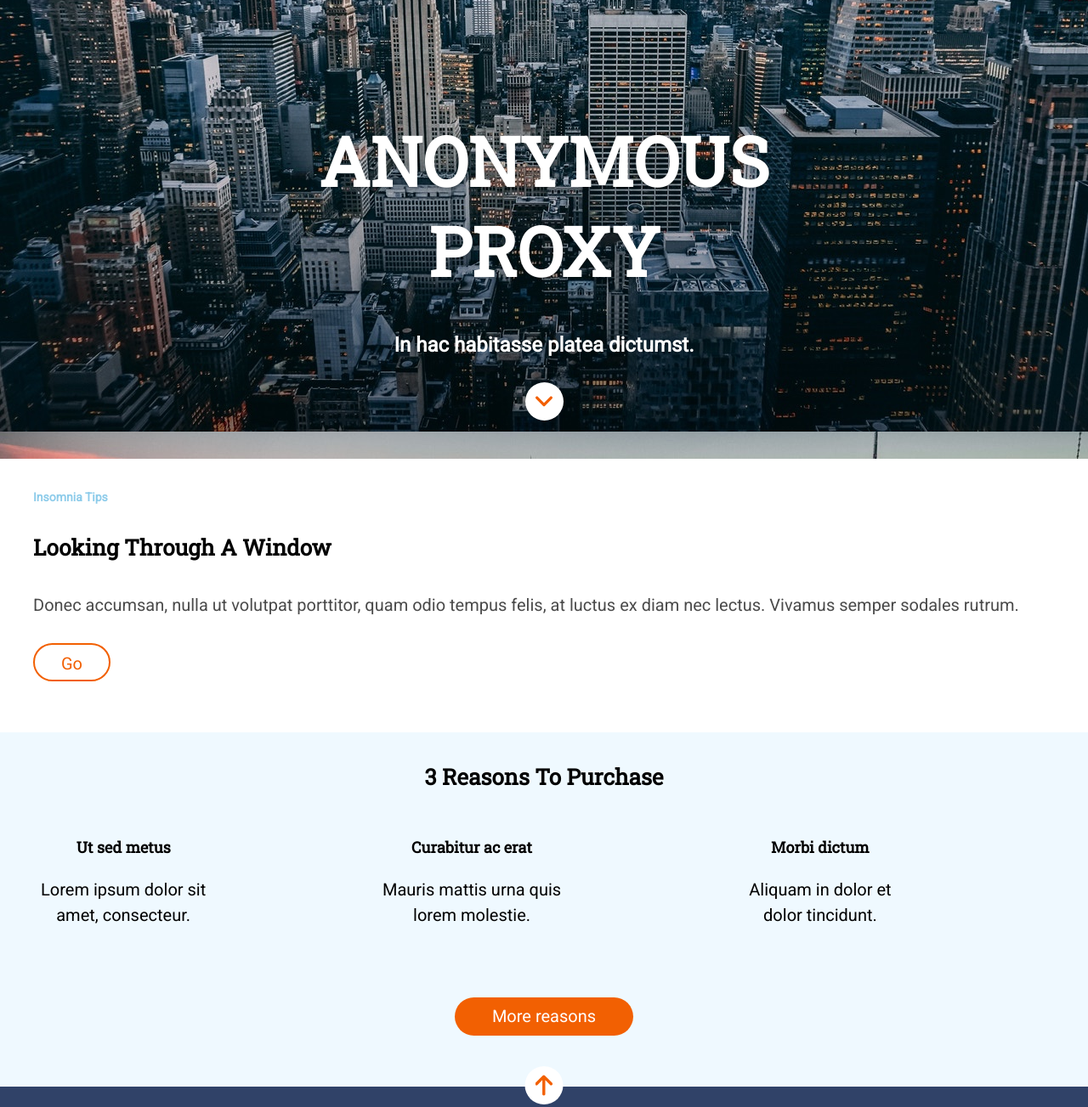
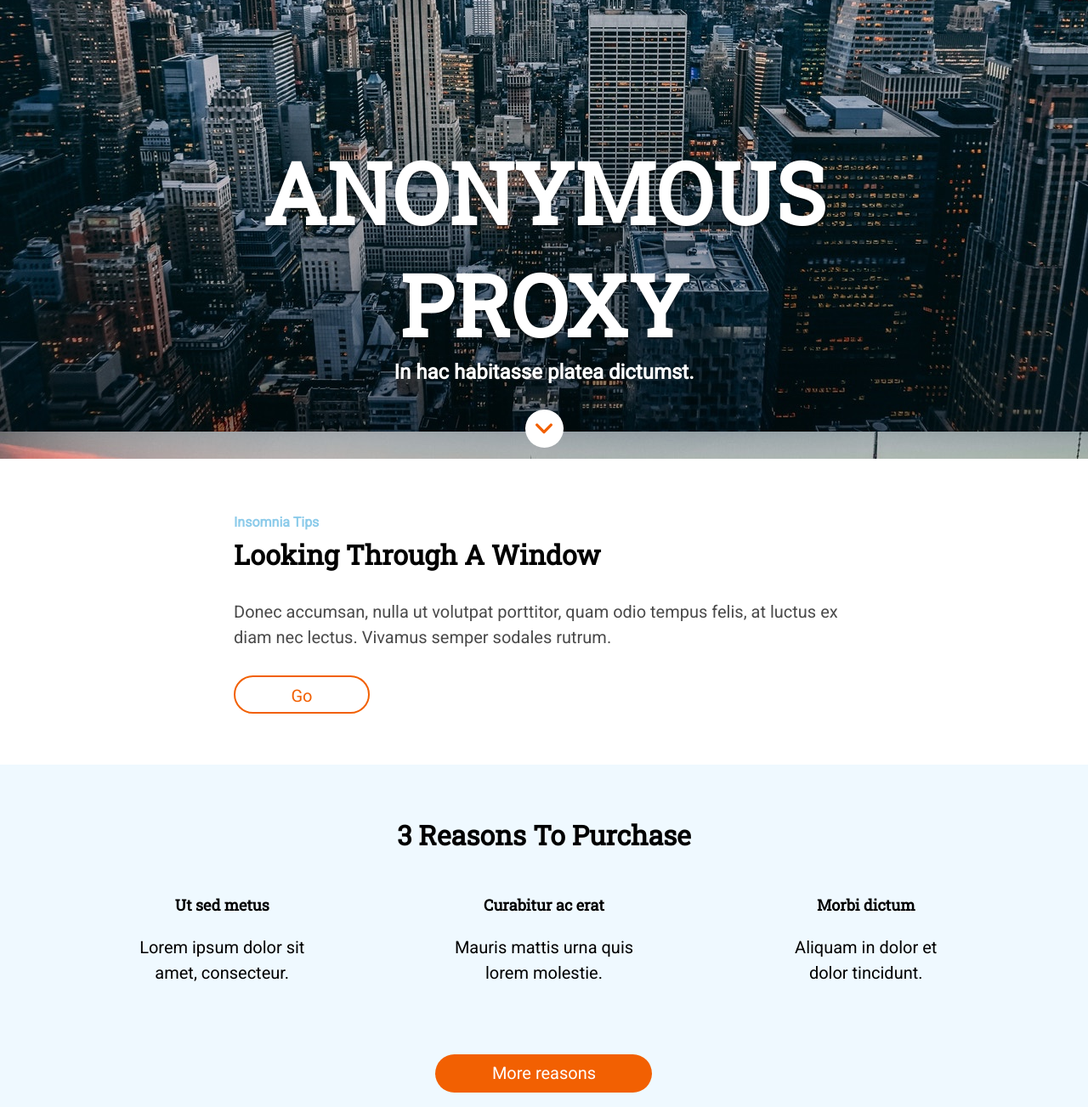
Before and after one commit to Adalab/f-m1-evaluacion-final-superanika, a website: page docs/index.html in a window 1280 px wide. Shown: the part 260-1563 px from the top of the page at 85% size. Drawn offline with nearby package versions, Linux system fonts and the light colour scheme; files that its build step writes are made by us from their sources.

Commit message:
create desktop version

```diff
--- a/_src/assets/scss/layouts/_content.scss
+++ b/_src/assets/scss/layouts/_content.scss
@@ -3,6 +3,10 @@
     @media all and (min-width: 768px) {
         padding: 0 39px;
     }
+    @media all and (min-width: 1200px){
+       padding: 0 275px;
+    }
+
 }
 .content_small_subtitle {
     color: $color-lightblue;
@@ -10,12 +14,21 @@
     font-size: 14px;
     line-height: 30px;
     margin-top: 30px;
+    @media all and (min-width: 1200px){
+        font-size: 16px;
+        margin: 60px 0 0 0;
+    }
+
 }
 .content_title {
     @include title-style();
     @media all and (min-width: 768px) {
         font-size: 26px;
         line-height: 45px;
+    }
+    @media all and (min-width: 1200px){
+        font-size: 32px;
+        margin: 0;
     }
 }
 .content_text {
@@ -47,6 +60,9 @@
         width: 91px;
         margin-bottom: 60px;
     }
+    @media all and (min-width: 1200px){
+        width: 160px;
+    }
 }
 .related_content {
     background-color: $color-superlightblue;
@@ -57,7 +73,9 @@
     align-content: center;
     @media all and (min-width: 768px) {
         padding: 0 39px;
-
+    }
+    @media all and (min-width: 1200px){
+        padding: 0 85px;
     }
 }
 .related_content_title {
@@ -69,6 +87,10 @@
         font-size: 26px;
         line-height: 45px;
         margin-bottom: 45px;
+    }
+    @media all and (min-width: 1200px){
+        font-size: 32px;
+        padding-top: 60px;
     }
 }
 .related_content_wrapper {
@@ -84,6 +106,9 @@
         grid-template-rows: 1fr 1fr;
         grid-gap: 27.7px;
         margin:0;
+    }
+   @media all and (min-width: 1200px){
+        grid-gap: 26.2px;
     }
 }
 .cont_subtitle {
@@ -118,25 +143,32 @@
         width: 210px;
         grid-column: 2/3;
         grid-row: 2/3;
+    }
+    @media all and (min-width: 1200px){
+        width: 255px;
+    }
 
-    }
 }
 .cont_common {
     margin-bottom: 45px;
     @media all and (min-width: 768px) {
         width: 212.3px;
-        margin: 0;
+        margin: 0 auto;
     }
 }
 
 @media all and (min-width: 768px) {
     .cont_1 {
         grid-column: 1/2;
+        grid-row: 1/2;
     }
     .cont_2 {
         grid-column: 2/3;
+        grid-row: 1/2;
+
     }
     .cont_3 {
         grid-column: 3/4;
+        grid-row: 1/2;
     }
 }
--- a/_src/assets/scss/layouts/_footer.scss
+++ b/_src/assets/scss/layouts/_footer.scss
@@ -23,7 +23,9 @@
     @media all and (min-width: 768px) {
         padding: 0 39px 45px;
     }
-
+    @media all and (min-width: 1200px){
+        padding: 0 370px;
+    }
 }
 
 .menu_link {
@@ -40,6 +42,10 @@
 }
 .menu_common {
     padding: 0;
+    @media all and (min-width: 1200px){
+        margin-bottom: 45px;
+    }
+
 }
 .footer_menu {
     margin-bottom: 30px;
@@ -50,7 +56,6 @@
     @media all and (min-width: 768px) {
         margin: 0;
     }
-
 }
 .claim {
     @include footer-text();
--- a/_src/assets/scss/layouts/_hero.scss
+++ b/_src/assets/scss/layouts/_hero.scss
@@ -23,6 +23,13 @@
         width: 690px;
         margin-bottom: 20px;
     }
+    @media all and (min-width: 1200px){
+        font-size: 100px;
+        line-height: 132px;
+        text-shadow: 0 2px 3px rgba(0, 0, 0, 0.5);
+        width: 730px;
+        margin-bottom: 0;
+    }
 }
 .hero_subtitle {
     font-family: "Roboto", sans-serif;
@@ -33,6 +40,11 @@
         font-size: 24px;
         margin-bottom: 30px;
     }
+    @media all and (min-width: 1200px){
+        margin-top: 0;
+    }
+
+
 }
 .hero_scroll {
     background-color: $color-white;
@@ -46,4 +58,8 @@
     @media all and (min-width: 768px){
         margin-bottom: 45px;
     }
+    @media all and (min-width: 1200px){
+        margin-bottom: 13px;
+    }
+
 }
```
